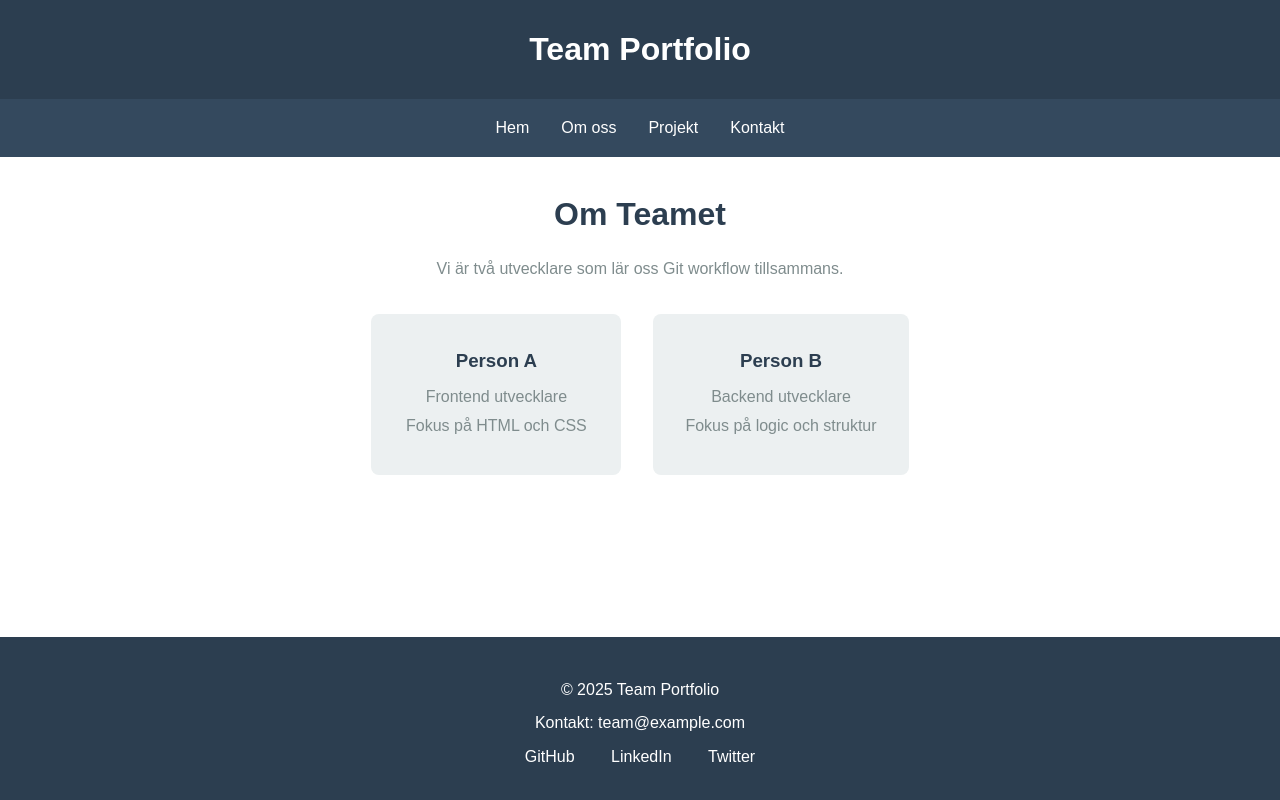
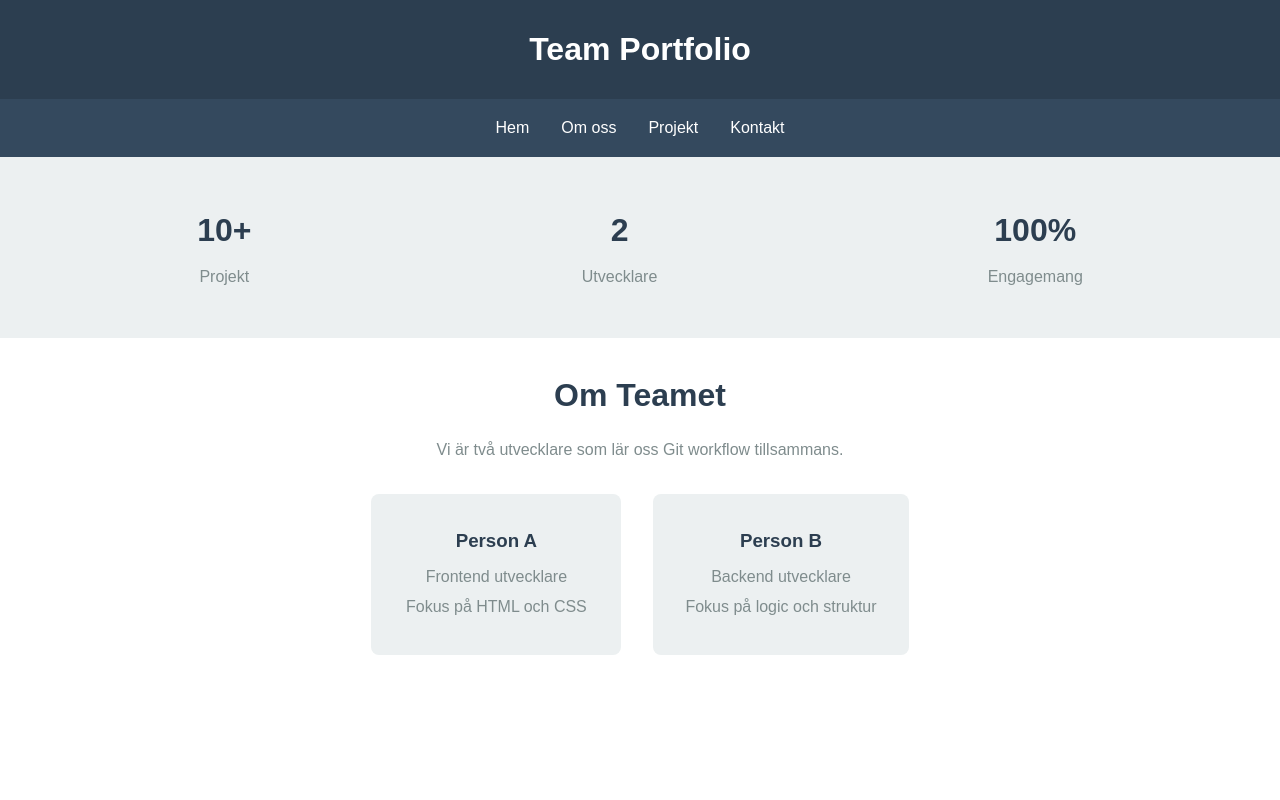
Before and after one commit to stenholmmelvin/team-portfolio, a plain HTML site: page index.html in a window 1280 px wide. Shown: the top 800 px of the page. Drawn offline with Linux system fonts and the light colour scheme.

Commit message:
Add statistics section to home page Closes #7

```diff
--- a/index.html
+++ b/index.html
@@ -18,6 +18,22 @@
             <li><a href="#contact">Kontakt</a></li>
         </ul>
     </nav>
+
+    <section class="stats">
+    <div class="stat">
+        <h3>10+</h3>
+        <p>Projekt</p>
+    </div>
+    <div class="stat">
+        <h3>2</h3>
+        <p>Utvecklare</p>
+    </div>
+    <div class="stat">
+        <h3>100%</h3>
+        <p>Engagemang</p>
+    </div>
+</section>
+
     <main>
     <section id="about">
         <h2>Om Teamet</h2>
--- a/style.css
+++ b/style.css
@@ -168,3 +168,25 @@ footer p {
     color: #7f8c8d;
     margin: 0.5rem 0;
 }
+
+.stats {
+    display: flex;
+    justify-content: space-around;
+    padding: 3rem 2rem;
+    background: #ecf0f1;
+}
+
+.stat {
+    text-align: center;
+}
+
+.stat h3 {
+    font-size: 2rem;
+    color: #2c3e50;
+    margin-bottom: 0.5rem;
+}
+
+.stat p {
+    color: #7f8c8d;
+    font-size: 1rem;
+}
```
